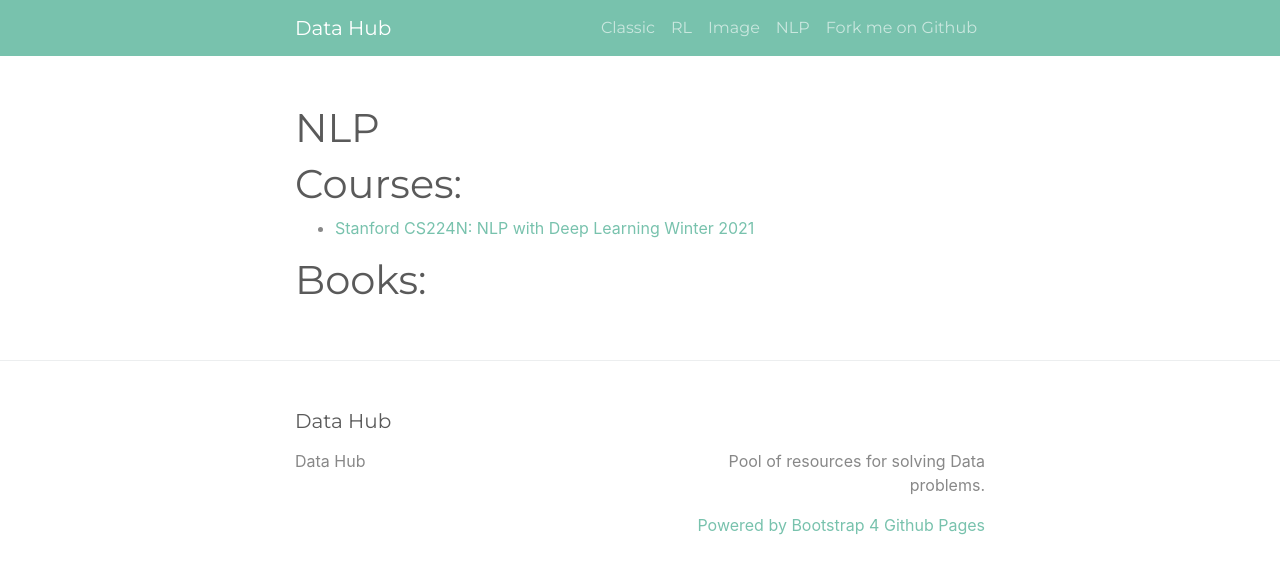
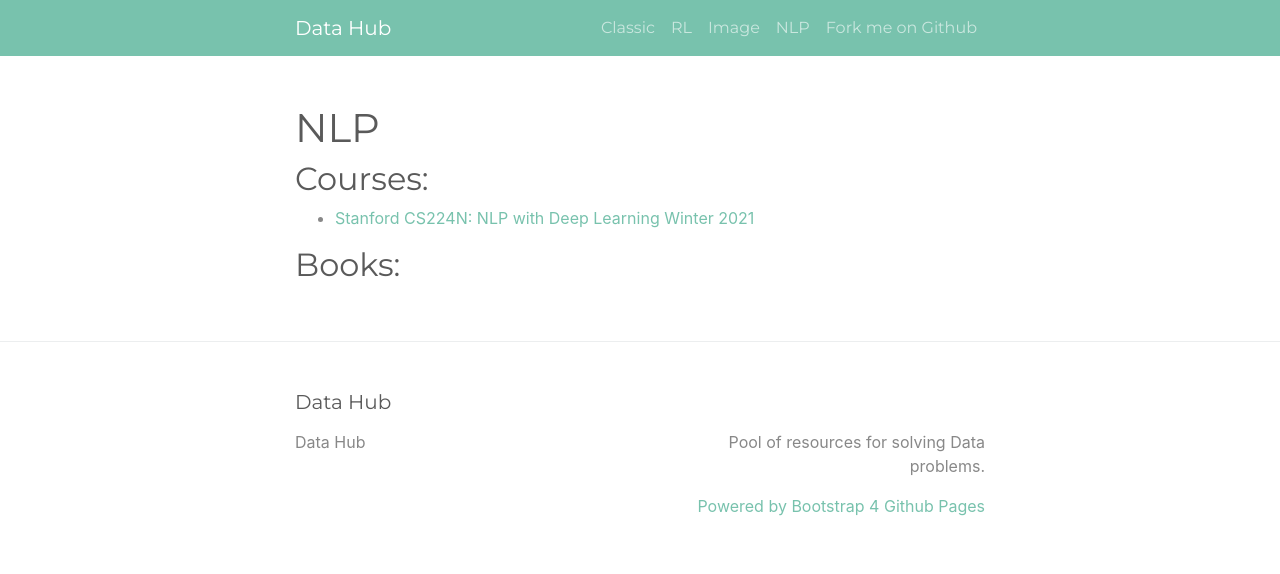
Before and after one commit to RoiPeleg/Data-Hub, a Jekyll site: the page built from NLP.md, in a window 1280 px wide. Shown: the top 574 px of the page. Built offline with Jekyll 4.4.1, drawn with Linux system fonts in a browser that asks for light colours.

Commit message:
Update NLP.md

```diff
--- a/NLP.md
+++ b/NLP.md
@@ -4,7 +4,7 @@ title: "NLP"
 permalink: /testere/NLP
 ---
 
-# Courses:
+## Courses:
 * [Stanford CS224N: NLP with Deep Learning Winter 2021](https://www.youtube.com/watch?v=rmVRLeJRkl4&list=PLoROMvodv4rOSH4v6133s9LFPRHjEmbmJ&ab_channel=StanfordOnline)
 
-# Books:
+## Books:
```
